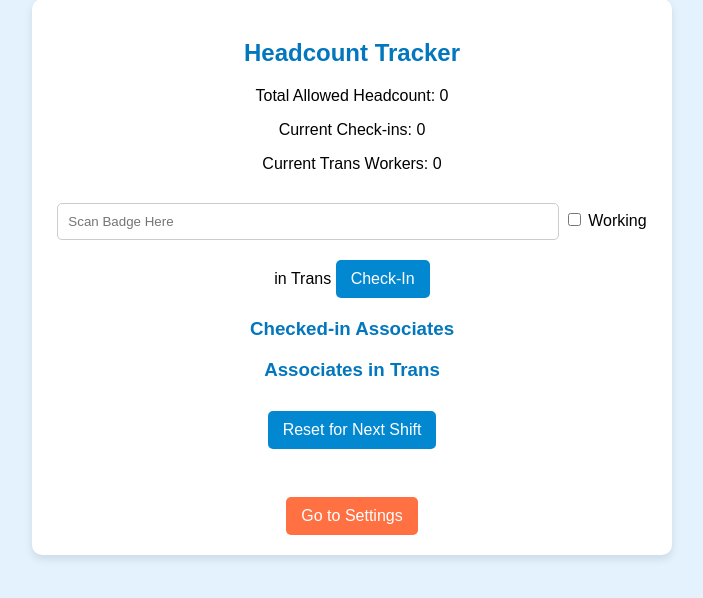
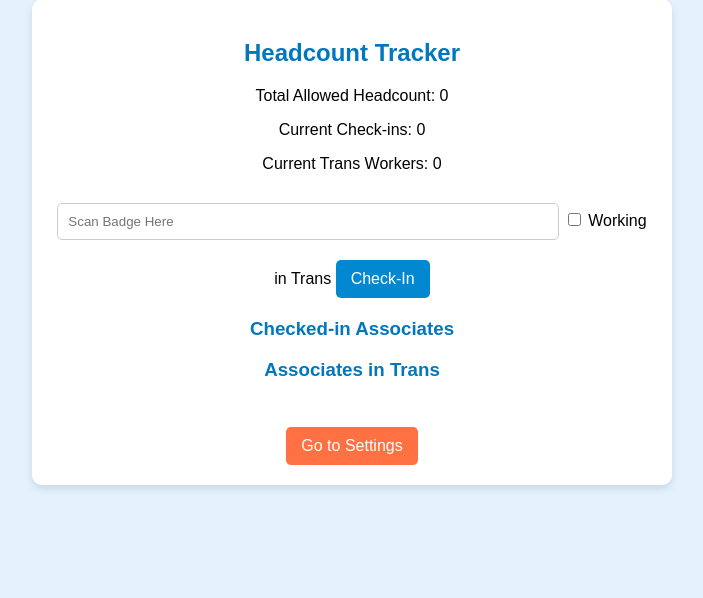
Before and after one commit to quetzin/Headcount, a Flask app: page / in a window 1280 px wide. Shown: the part 51-649 px from the top of the page, without its empty margins (288-991 px from the left). Run offline with Flask 3, Linux system fonts and the light colour scheme.

Commit message:
updated html files

```diff
--- a/templates/index.html
+++ b/templates/index.html
@@ -55,10 +55,6 @@
             {% endfor %}
         </ul>
 
-        <form action="/reset" method="post">
-            <button type="submit">Reset for Next Shift</button>
-        </form>
-
         <br>
         <a href="/settings"><button type="button">Go to Settings</button></a>
     </div>
--- a/templates/settings.html
+++ b/templates/settings.html
@@ -28,7 +28,7 @@
         <br>
         <a href="/"><button type="button">Back to Home</button></a>
         <form action="/reset" method="post">
-            <button type="submit">Reset for Next Shift</button>
+            <button type="submit">Hard Reset</button>
         </form>
     </div>
 </body>
```
